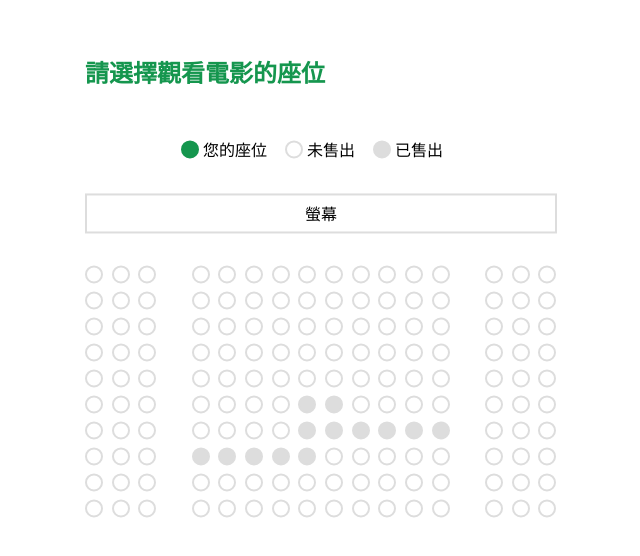
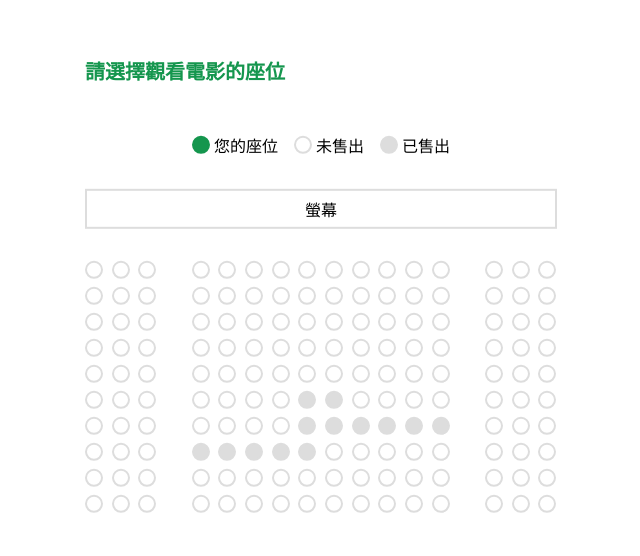
Before and after one commit to lineage3169/movie-seat-selector, a Vue app: page / in a window 1280 px wide. Shown: the part 122-678 px from the top of the page, without its empty margins (319-959 px from the left). Built offline with nearby package versions, Linux system fonts and the light colour scheme; the HTML template or start-up script is replaced by a standard one.

Commit message:
update: corrected some CSS that needs verification.

```diff
--- a/src/App.vue
+++ b/src/App.vue
@@ -84,7 +84,7 @@ const handleClick = (index) => {
   transform: translate(-50%, -50%);
 
   .title {
-    font-size: 24px;
+    font-size: 20px;
     color: #15964e;
     margin-bottom: 48px;
   }
@@ -97,13 +97,16 @@ const handleClick = (index) => {
   .legend-item {
     display: flex;
     align-items: center;
-    margin-right: 18px; // 待確認
+    margin-right: 16px;
     &:first-child .seat{
       background-color: #15964e;
       border-color: #15964e;
     }
+    &:last-child {
+      margin-right: 0;
+    }
     .seat {
-      margin-right: 4px; // 待確認
+      margin-right: 4px;
       cursor: auto;
     }
   }
```
